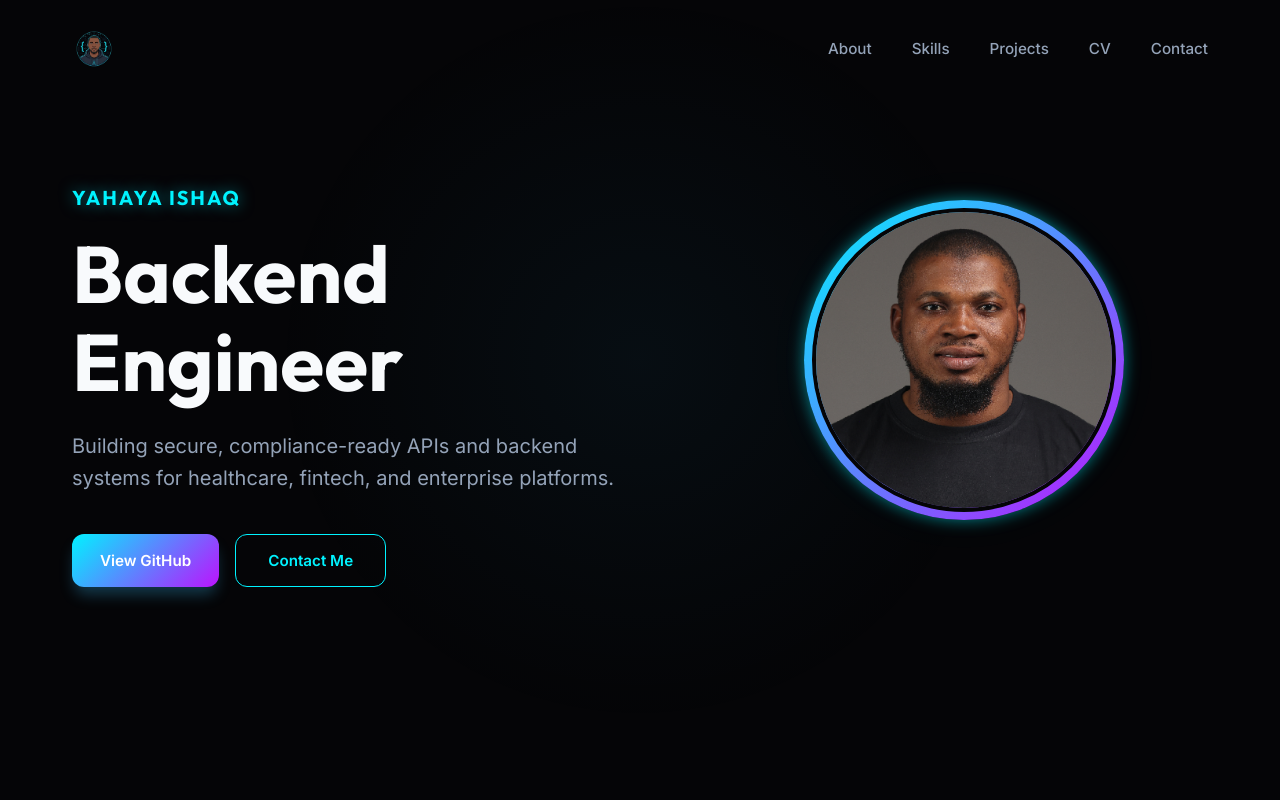
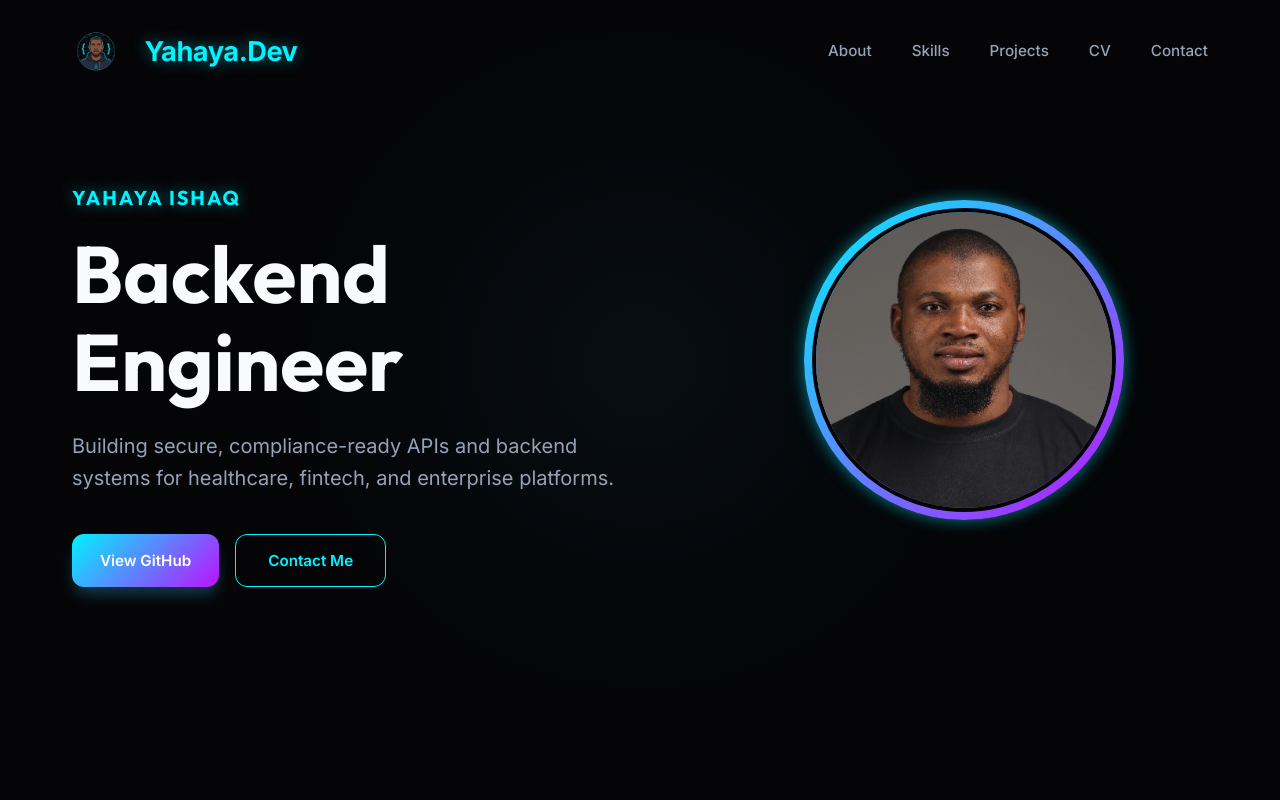
Before and after one commit to isoftdevl/my-personal, a React (Vite) app: page / in a window 1280 px wide. Shown: the top 800 px of the page. Built offline with nearby package versions, Linux system fonts and the light colour scheme.

Commit message:
style: enhance navbar with larger logo and bold branding

```diff
--- a/src/components/Navbar.tsx
+++ b/src/components/Navbar.tsx
@@ -29,8 +29,9 @@ const Navbar = ({ onOpenCV }: NavbarProps) => {
     return (
         <nav className={`navbar ${scrolled ? 'scrolled' : ''}`}>
             <div className="container nav-container">
-                <div className="nav-logo">
-                    <img src="/src/assets/logo.png" alt="Yahaya Ishaq Logo" style={{ height: '50px', width: 'auto' }} />
+                <div className="nav-logo accent-text">
+                    <img src="/src/assets/logo.png" alt="Yahaya Ishaq Logo" style={{ height: '55px', width: 'auto', marginRight: '12px' }} />
+                    <span className="neon-text" style={{ fontWeight: 800, fontSize: '1.7rem', display: 'flex', alignItems: 'center' }}>Yahaya.Dev</span>
                 </div>
 
                 <div className="nav-desktop">
```
